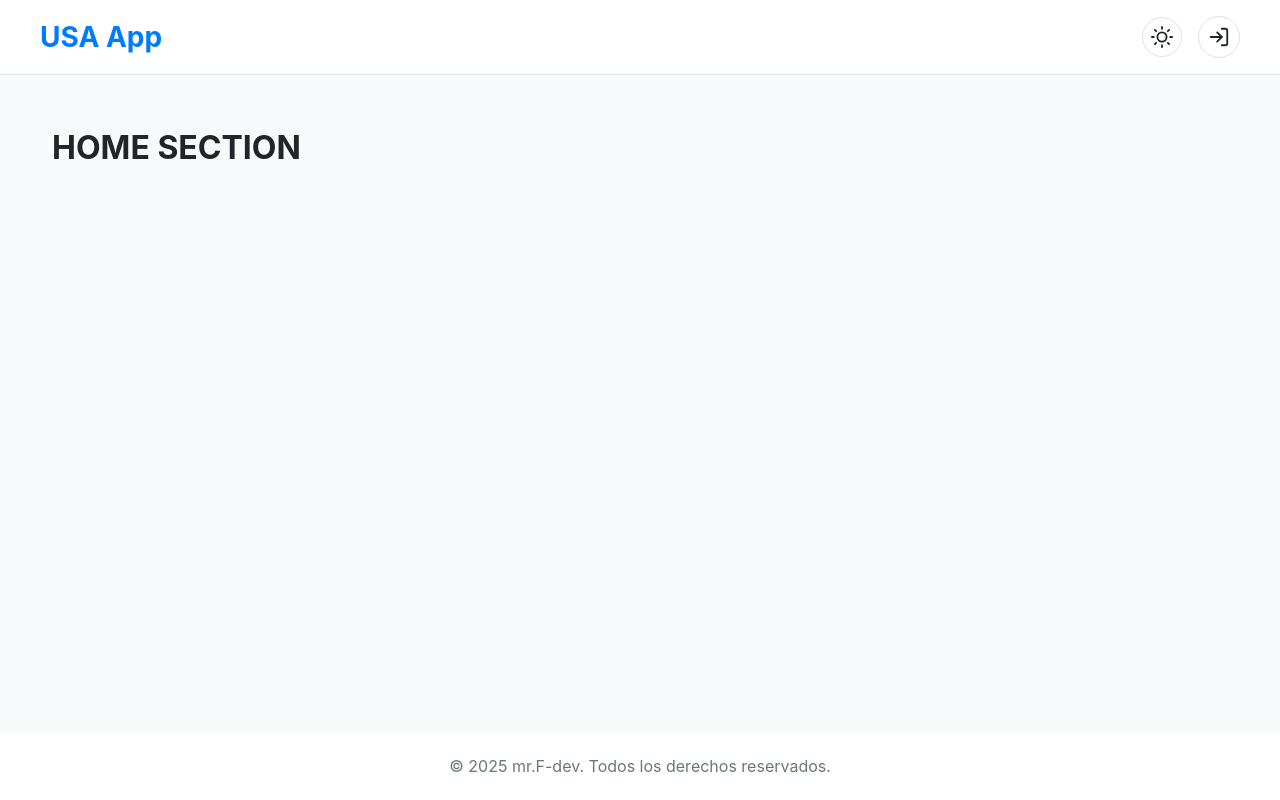
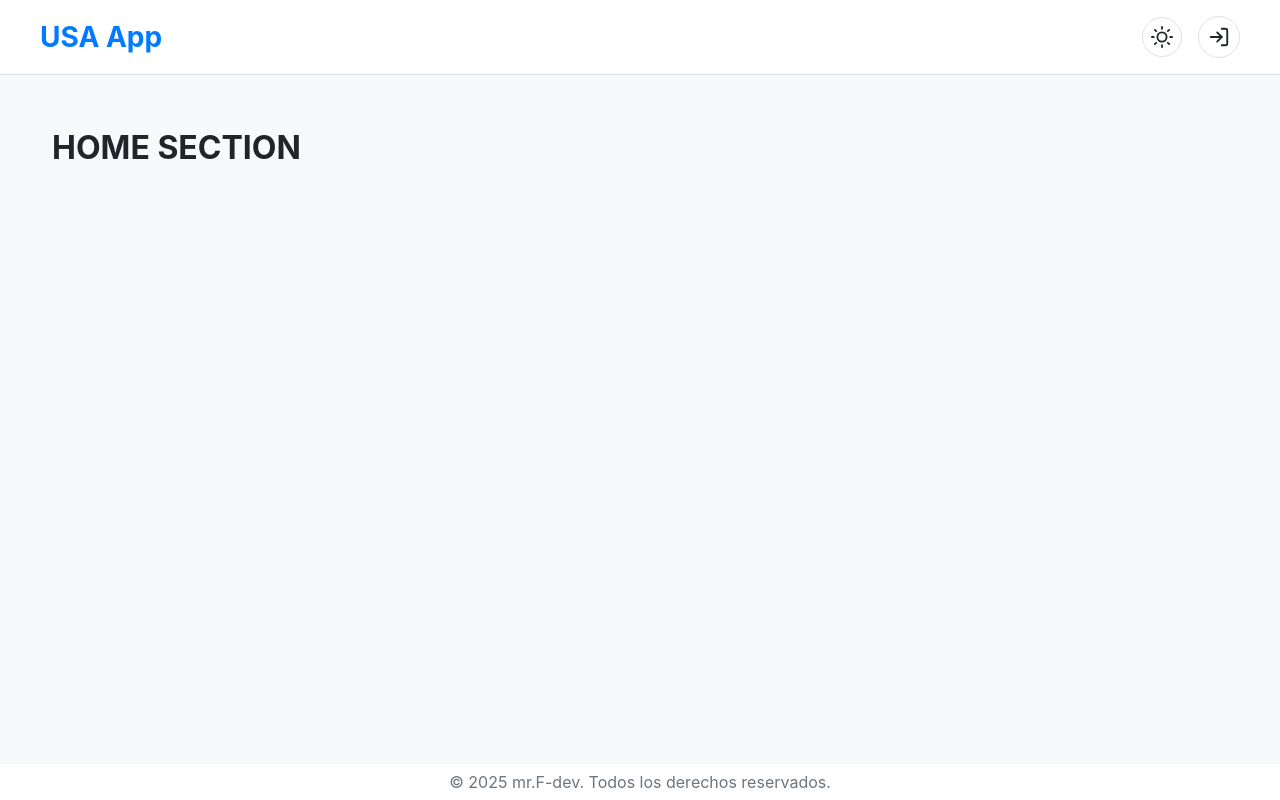
Before and after one commit to skynetfrank/usa-app, a React (Vite) app in the folder frontend/: page / in a window 1280 px wide. Built offline with nearby package versions, Linux system fonts and the light colour scheme.

Commit message:
refactor footer

```diff
--- a/frontend/src/index.css
+++ b/frontend/src/index.css
@@ -121,7 +121,7 @@ body {
 .footer-container {
   max-width: 1200px;
   margin: 0 auto;
-  padding: 1.5rem 2rem;
+  padding: 0.5rem 2rem;
   text-align: center;
   color: var(--text-muted-color);
 }
```
Also changed, not shown: 4 other files (tests, documents, lock files or other folders).
